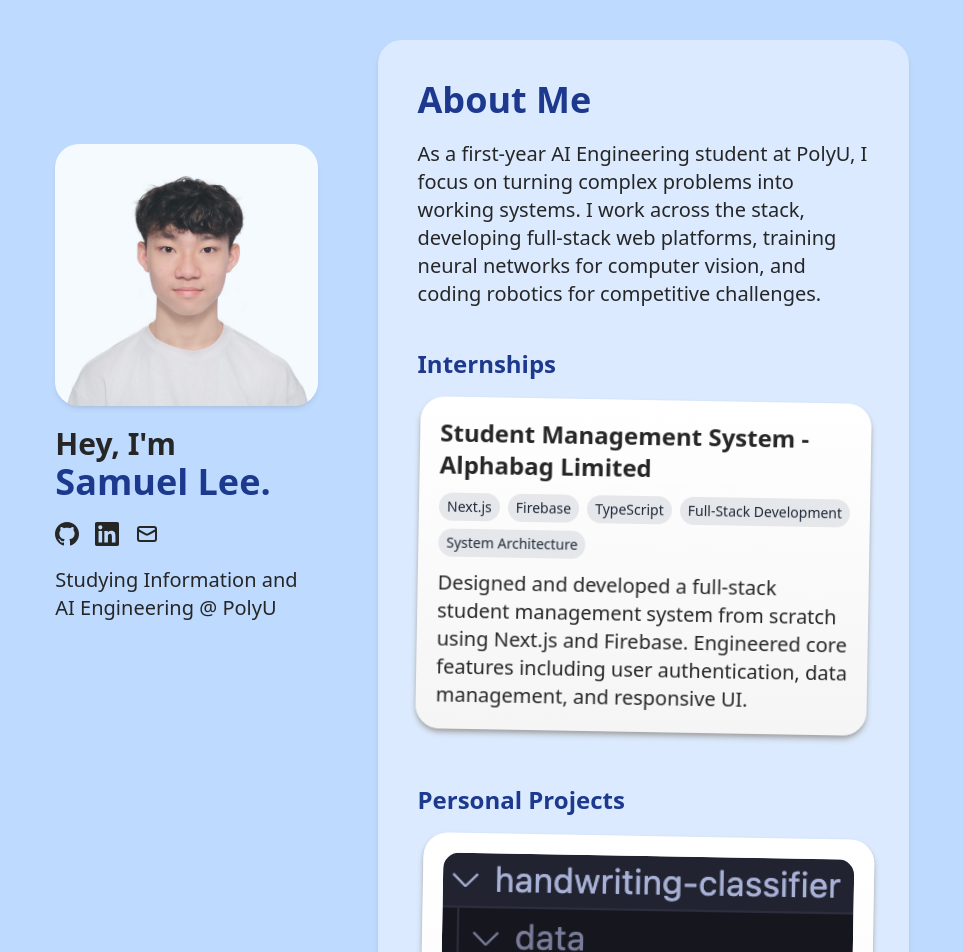
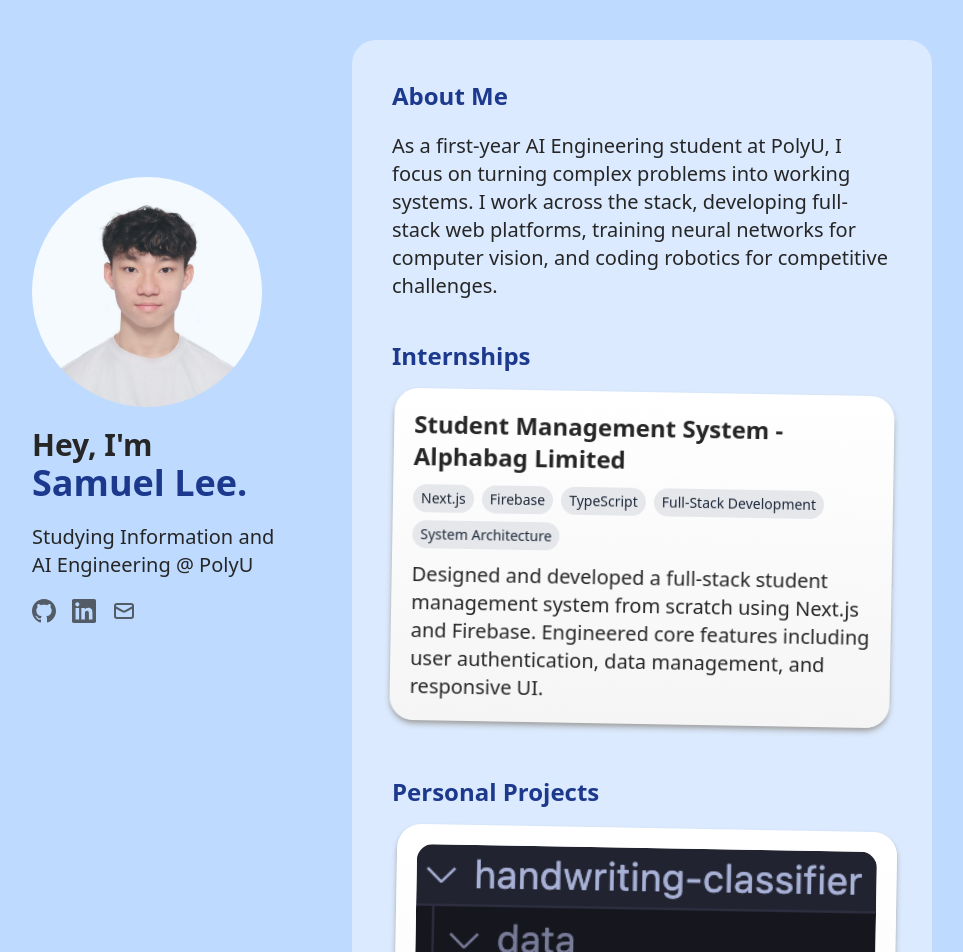
Before and after one commit to wavesam/portfolio6, a React (Vite) app: page / in a window 1280 px wide. Shown: the top 952 px of the page, without its empty margins (158-1121 px from the left). Built offline with nearby package versions, Linux system fonts and the light colour scheme.

Commit message:
minor ui tweaks

```diff
--- a/src/App.tsx
+++ b/src/App.tsx
@@ -13,30 +13,34 @@ import acneImpactPhoto from "./images/acne_impact_photo.png";
 
 function App() {
   return (
-    <div className="min-h-screen w-screen flex items-center justify-center bg-blue-200">
-      <div className="my-10 md:w-2/3 flex flex-col xl:flex-row gap-[7%] text-xl font-sans text-neutral-800">
-        <aside className="xl:mb-0 xl:sticky xl:top-[18%] xl:w-1/3 h-full">
-          <div className="xl:mt-0 items-center xl:items-start flex flex-col gap-5 text-center xl:text-left">
+    <main className="min-h-screen w-screen flex items-center justify-center bg-blue-200">
+      <div className="md:w-[600px] xl:w-[900px] flex flex-col xl:flex-row gap-[70px] text-xl font-sans text-neutral-800">
+        <aside className="mt-10 -mb-10 xl:my-0 xl:h-screen xl:sticky top-0 flex items-center justify-center">
+          <div className="xl:mb-0 xl:w-[250px] text-center xl:text-left">
+            <div className="xl:mt-0 items-center xl:items-start flex flex-col gap-5">
               <img
                 src={profilePhoto}
                 alt="profile pic"
-              className="w-[200px] h-[200px] xl:w-full xl:h-full rounded-full xl:rounded-3xl shadow-md hover:shadow-lg opacity-85 hover:opacity-95 transition duration-300"
+                className="w-[230px] h-[230px] rounded-full hover:shadow-lg opacity-85 hover:opacity-95 transition duration-300"
                 loading="lazy"
-            ></img>
-
-            <div className="font-bold">
+              />
+              <div className="w-full font-bold">
                 <span className="text-3xl">Hey, I'm</span> <br />
                 <h1 className="text-4xl text-blue-900">Samuel Lee.</h1>
               </div>
-            <SocialMediaIcons></SocialMediaIcons>
               <p className="w-3/4 sm:w-full">
                 Studying Information and AI Engineering @ PolyU
               </p>
+              <div className="opacity-70">
+                <SocialMediaIcons></SocialMediaIcons>
+              </div>
+            </div>
           </div>
         </aside>
-        <section className="mt-10 xl:mt-0 w-full xl:w-2/3 h-full p-10 flex flex-col gap-10 overflow-y-scroll [scrollbar-width:none] [&::-webkit-scrollbar]:hidden bg-blue-100 rounded-3xl shadow-md">
-          <div className="flex flex-col gap-5">
-            <h1 className="text-4xl font-bold text-blue-900">About Me</h1>
+
+        <article className="my-10 w-full xl:w-2/3 h-full p-10 flex flex-col gap-10 overflow-y-scroll [scrollbar-width:none] [&::-webkit-scrollbar]:hidden bg-blue-100 rounded-3xl">
+          <section className="flex flex-col gap-5">
+            <h2 className="text-2xl font-bold text-blue-900">About Me</h2>
             <p>
               As a first-year AI Engineering student at PolyU, I focus on
               turning complex problems into working systems. I work across the
@@ -44,8 +48,9 @@ function App() {
               networks for computer vision, and coding robotics for competitive
               challenges.
             </p>
-          </div>
-          <div className="flex flex-col gap-5">
+          </section>
+
+          <section className="flex flex-col gap-5">
             <h2 className="text-2xl text-blue-900 font-bold">Internships</h2>
             <ProjectCard
               title="Student Management System - Alphabag Limited"
@@ -58,11 +63,12 @@ function App() {
               ]}
               description="Designed and developed a full-stack student management system from scratch using Next.js and Firebase. Engineered core features including user authentication, data management, and responsive UI."
             />
-          </div>
-          <div className="mt-3 flex flex-col gap-5">
-            <h1 className="text-2xl text-blue-900 font-bold">
+          </section>
+
+          <section className="mt-3 flex flex-col gap-5">
+            <h2 className="text-2xl text-blue-900 font-bold">
               Personal Projects
-            </h1>
+            </h2>
             <ProjectCard
               title="Family Handwriting Classifier"
               technologies={[
@@ -104,8 +110,9 @@ function App() {
               linkUrl="https://wavesam.io"
               githubUrl="https://github.com/wavesam/portfolio6"
             ></ProjectCard>
-          </div>
-          <div className="mt-3 w-full h-full flex flex-col gap-5">
+          </section>
+
+          <section className="mt-3 w-full h-full flex flex-col gap-5">
             <h2 className="text-2xl text-blue-900 font-bold">
               Robotics & Competitions
             </h2>
@@ -121,8 +128,9 @@ function App() {
               description="A competition I went to in high school as part of my school's robotics team. We built a robot to compete in various challenges."
               image={vexCompetitionPhoto}
             ></ProjectCard>
-          </div>
-          <div className="mt-3 w-full h-full flex flex-col gap-5">
+          </section>
+
+          <section className="mt-3 w-full h-full flex flex-col gap-5">
             <h2 className="text-2xl text-blue-900 font-bold">Skills</h2>
             <ProjectCard
               title="AI/ML"
@@ -140,11 +148,11 @@ function App() {
               title="Tools"
               description="Git, Vite, VEXcode"
             ></ProjectCard>
-          </div>
           </section>
+        </article>
       </div>
       <BackToTop></BackToTop>
-    </div>
+    </main>
   );
 }
 
--- a/src/components/ProjectCard.tsx
+++ b/src/components/ProjectCard.tsx
@@ -18,7 +18,7 @@ const ProjectCard = ({
   image,
 }: ProjectParams) => {
   return (
-    <div className="flex flex-col gap-5 justify-between p-5 rounded-3xl bg-gradient-to-b from-white to-neutral-100 shadow-md shadow-neutral-400 hover:shadow-lg xl:rotate-1 hover:rotate-0 transition duration-300">
+    <div className="flex flex-col gap-5 justify-between p-5 rounded-3xl bg-gradient-to-b from-white to-neutral-100 shadow-md shadow-neutral-400 hover:shadow-lg md:rotate-1 hover:rotate-0 transition duration-300">
       {image && (
         <img
           src={image}
@@ -49,7 +49,7 @@ const ProjectCard = ({
                 href={githubUrl}
                 target="_blank"
                 rel="noopener noreferrer"
-                className="w-full text-center rounded-3xl text-lg px-2 py-2 bg-gray-300 hover:bg-gray-300/60 transition-colors duration-500 font-semibold"
+                className="w-full text-center rounded-3xl text-lg px-2 py-2 bg-blue-900 text-white hover:opacity-80 transition-opacity duration-300 font-semibold"
               >
                 View on GitHub
               </a>
@@ -59,7 +59,7 @@ const ProjectCard = ({
                 href={linkUrl}
                 target="_blank"
                 rel="noopener noreferrer"
-                className="w-full text-center rounded-3xl text-lg px-2 py-2 bg-gray-300 hover:bg-gray-300/60 transition-colors duration-500 font-semibold"
+                className="w-full text-center rounded-3xl text-lg px-2 py-2 bg-neutral-800 text-white hover:opacity-80 transition-opacity duration-300 font-semibold"
               >
                 Visit
               </a>
--- a/src/components/SocialMediaIcons.tsx
+++ b/src/components/SocialMediaIcons.tsx
@@ -5,7 +5,7 @@ const SocialMediaIcons = () => {
         href="https://github.com/wavesam"
         target="_blank"
         rel="noopener noreferrer"
-        className="hover:text-gray-400 transition-colors duration-200"
+        className="hover:opacity-80 transition duration-300"
         aria-label="GitHub"
       >
         <svg className="w-6 h-6" fill="currentColor" viewBox="0 0 24 24">
@@ -17,7 +17,7 @@ const SocialMediaIcons = () => {
         href="https://linkedin.com/in/wavesam"
         target="_blank"
         rel="noopener noreferrer"
-        className="hover:text-gray-400 transition-colors duration-200"
+        className="hover:opacity-80 transition duration-300"
         aria-label="LinkedIn"
       >
         <svg className="w-6 h-6" fill="currentColor" viewBox="0 0 24 24">
@@ -29,7 +29,7 @@ const SocialMediaIcons = () => {
         href="mailto:samuel@wavesam.io"
         target="_blank"
         rel="noopener noreferrer"
-        className="hover:text-gray-400 transition-colors duration-200"
+        className="hover:opacity-80 transition duration-300"
         aria-label="Email"
       >
         <svg
```
Lines whose indentation alone changed are shown as unchanged.
